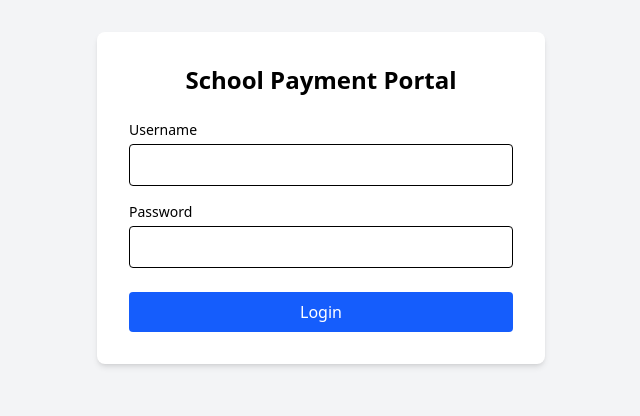
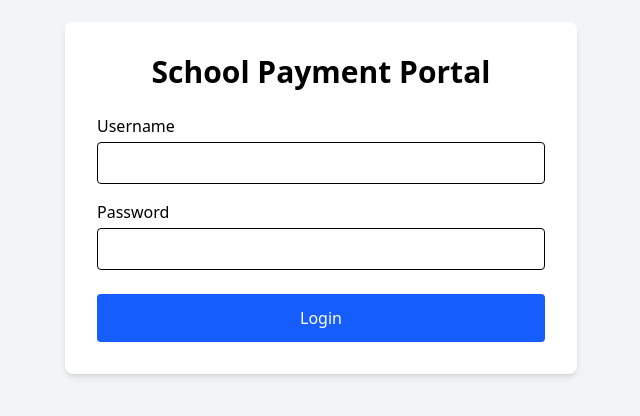
Before and after one commit to ayobami0007/KSupreme, a React app in the folder frontend/: page /login in a window 1280 px wide. Shown: the part 202-618 px from the top of the page, without its empty margins (319-959 px from the left). Built offline with nearby package versions, Linux system fonts and the light colour scheme; no server answers; the HTML template or start-up script is replaced by a standard one.

Commit message:
login design updated

```diff
--- a/frontend/src/components/layouts/DashboardLayout.jsx
+++ b/frontend/src/components/layouts/DashboardLayout.jsx
@@ -3,9 +3,9 @@ import { Outlet } from "react-router-dom";
 
 export default function DashboardLayout() {
   return (
-    <div className="flex min-h-screen bg-gray-100">
+    <div className="flex h-screen overflow-hidden bg-gray-100">
       <Sidebar />
-      <main className=" p-6 w-full bg-gray-100 min-h-screen flex-1 transition-all duration-300">
+      <main className=" p-6 w-full bg-gray-100 min-h-screen flex-1 overflow-y-auto transition-all duration-300">
        <Outlet/>
       </main>
     </div>
--- a/frontend/src/components/layouts/SideBar.jsx
+++ b/frontend/src/components/layouts/SideBar.jsx
@@ -28,8 +28,8 @@ export default function Sidebar() {
       )}
     {/* <aside className="w-64 h-screen bg-blue-900 text-white fixed"> */}
       <aside className={` fixed md:static inset-y-0 left-0 w-64 h-screen bg-blue-900
-       text-white transform transition-transform dur]ation-300
-        ${isOpen ? "translate-x-0" : "-translate-x-full"} md:translate-x-0 `} >
+       text-white transform transition-transform duration-300
+        ${isOpen ? "translate-x-0" : "-translate-x-full"} md:translate-x-0  overflow-hidden`} >
       <div className="p-6 font-bold text-lg">
         School Portal
       </div>
@@ -82,7 +82,7 @@ export default function Sidebar() {
       </nav>
 
       <div className="absolute bottom-4 px-4 w-full">
-        <button className="w-full bg-red-600 p-2 rounded flex items-center gap-2" onClick={() => setIsOpen(false)}>
+        <button className="w-full cursor-pointer p-2 rounded flex items-center gap-2" onClick={() => setIsOpen(false)}>
           <ArrowRightOnRectangleIcon className="h-5 w-5" /> Logout
         </button>
       </div>
--- a/frontend/src/pages/auth/Login.jsx
+++ b/frontend/src/pages/auth/Login.jsx
@@ -1,3 +1,86 @@
+  // import { useState } from "react";
+  // import { useNavigate } from "react-router-dom";
+  // import { useAuth } from "../../context/AuthContext";
+
+  // export default function Login() {
+  //   const [username, setUsername] = useState("");
+  //   const [password, setPassword] = useState("");
+  //   const [error, setError] = useState("");
+  //   const [loading, setLoading] = useState(false);
+
+  //   const { login } = useAuth();
+  //   const navigate = useNavigate();
+
+  //   const handleSubmit = async (e) => {
+  //     e.preventDefault();
+  //     setError("");
+  //     setLoading(true);
+
+  //     try {
+  //       await login({ username, password });
+  //       navigate("/");
+  //     } catch (err) {
+  //       setError(
+  //         err.response?.data?.error || "Login failed"
+  //       );
+  //     } finally {
+  //       setLoading(false);
+  //     }
+  //   };
+
+  //   return (
+  //     <div className="min-h-screen flex items-center justify-center bg-gray-100">
+  //       <form
+  //         onSubmit={handleSubmit}
+  //         className="bg-white p-8 rounded-lg shadow-md w-full max-w-md"
+  //       >
+  //         <h2 className="text-2xl font-bold mb-6 text-center">
+  //           School Payment Portal
+  //         </h2>
+
+  //         {error && (
+  //           <p className="text-red-600 mb-4 text-sm text-center">
+  //             {error}
+  //           </p>
+  //         )}
+
+  //         <div className="mb-4">
+  //           <label className="block text-sm font-medium mb-1">
+  //             Username
+  //           </label>
+  //           <input
+  //             type="text"
+  //             className="w-full border rounded px-3 py-2"
+  //             value={username}
+  //             onChange={(e) => setUsername(e.target.value)}
+  //             required
+  //           />
+  //         </div>
+
+  //         <div className="mb-6">
+  //           <label className="block text-sm font-medium mb-1">
+  //             Password
+  //           </label>
+  //           <input
+  //             type="password"
+  //             className="w-full border rounded px-3 py-2"
+  //             value={password}
+  //             onChange={(e) => setPassword(e.target.value)}
+  //             required
+  //           />
+  //         </div>
+
+  //         <button
+  //           type="submit"
+  //           disabled={loading}
+  //           className="w-full bg-blue-600 text-white py-2 rounded hover:bg-blue-700 transition"
+  //         >
+  //           {loading ? "Logging in..." : "Login"}
+  //         </button>
+  //       </form>
+  //     </div>
+  //   );
+  // }
 import { useState } from "react";
 import { useNavigate } from "react-router-dom";
 import { useAuth } from "../../context/AuthContext";
@@ -20,37 +103,35 @@
       await login({ username, password });
       navigate("/");
     } catch (err) {
-        setError(
-          err.response?.data?.error || "Login failed"
-        );
+      setError(err.response?.data?.error || "Login failed");
     } finally {
       setLoading(false);
     }
   };
 
   return (
-      <div className="min-h-screen flex items-center justify-center bg-gray-100">
+    <div className="min-h-screen flex items-center justify-center bg-gray-100 px-4 sm:px-6">
       <form
         onSubmit={handleSubmit}
-          className="bg-white p-8 rounded-lg shadow-md w-full max-w-md"
+        className="bg-white p-6 sm:p-8 rounded-lg shadow-md w-full max-w-sm sm:max-w-md md:max-w-lg"
       >
-          <h2 className="text-2xl font-bold mb-6 text-center">
+        <h2 className="text-xl sm:text-2xl md:text-3xl font-bold mb-6 text-center">
           School Payment Portal
         </h2>
 
         {error && (
-            <p className="text-red-600 mb-4 text-sm text-center">
+          <p className="text-red-600 mb-4 text-sm sm:text-base text-center">
             {error}
           </p>
         )}
 
         <div className="mb-4">
-            <label className="block text-sm font-medium mb-1">
+          <label className="block text-sm sm:text-base font-medium mb-1">
             Username
           </label>
           <input
             type="text"
-              className="w-full border rounded px-3 py-2"
+            className="w-full border rounded px-3 py-2 focus:ring-2 focus:ring-blue-500 focus:outline-none"
             value={username}
             onChange={(e) => setUsername(e.target.value)}
             required
@@ -58,12 +139,12 @@
         </div>
 
         <div className="mb-6">
-            <label className="block text-sm font-medium mb-1">
+          <label className="block text-sm sm:text-base font-medium mb-1">
             Password
           </label>
           <input
             type="password"
-              className="w-full border rounded px-3 py-2"
+            className="w-full border rounded px-3 py-2 focus:ring-2 focus:ring-blue-500 focus:outline-none"
             value={password}
             onChange={(e) => setPassword(e.target.value)}
             required
@@ -73,7 +154,7 @@
         <button
           type="submit"
           disabled={loading}
-            className="w-full bg-blue-600 text-white py-2 rounded hover:bg-blue-700 transition"
+          className="w-full bg-blue-600 text-white py-2 sm:py-3 rounded hover:bg-blue-700 transition text-sm sm:text-base font-medium"
         >
           {loading ? "Logging in..." : "Login"}
         </button>
--- a/frontend/src/pages/settings/Fees.jsx
+++ b/frontend/src/pages/settings/Fees.jsx
@@ -89,7 +89,7 @@ export default function FeesPage() {
           <option value="">Select Term</option>
           {terms.map((t) => (
             <option key={t.id} value={t.id}>
-              {t.name}
+              {t.name} -{t.session_name}
             </option>
           ))}
         </select>
--- a/frontend/src/pages/settings/Terms.jsx
+++ b/frontend/src/pages/settings/Terms.jsx
@@ -125,17 +125,17 @@ export default function TermsPage() {
             <tr className="bg-gray-100">
               <th className="border p-2">ID</th>
               <th className="border p-2">Name</th>
+              <th className="border p-2">Stauts</th>
               <th className="border p-2">Session</th>
-              <th className="border p-2">Status</th>
-              <th className="border p-2">Actions</th>
+              {/* <th className="border p-2">Actions</th> */}
             </tr>
           </thead>
-          <tbody>
+          {/* <tbody>
             {terms.map((t) => (
               <tr key={t.id}>
                 <td className="border p-2">{t.id}</td>
                 <td className="border p-2">{t.name}</td>
-                <td className="border p-2">{t.session_id}</td>
+                <td className="border p-2">{t.session_name}</td>
                 <td className="border p-2">
                   {t.is_active ? "Active" : "Inactive"}
                 </td>
@@ -151,7 +151,32 @@ export default function TermsPage() {
                 </td>
               </tr>
             ))}
-          </tbody>
+          </tbody> */}
+          <tbody>
+  {terms.map((t) => (
+    <tr key={t.id}>
+      <td className="border p-2">{t.id}</td>
+      {/* Show term name and session name together */}
+      <td className="border p-2">
+        {t.name} – {t.session_name}
+      </td>
+      <td className="border p-2">
+        {t.is_active ? "Active" : "Inactive"}
+      </td>
+      <td className="border p-2">
+        {!t.is_active && (
+          <button
+            className="px-3 py-1 bg-green-600 text-white rounded"
+            onClick={() => handleActivate(t.id)}
+          >
+            Activate
+          </button>
+        )}
+      </td>
+    </tr>
+  ))}
+</tbody>
+
         </table>
       </div>
     </div>
```
Lines whose indentation alone changed are shown as unchanged.
